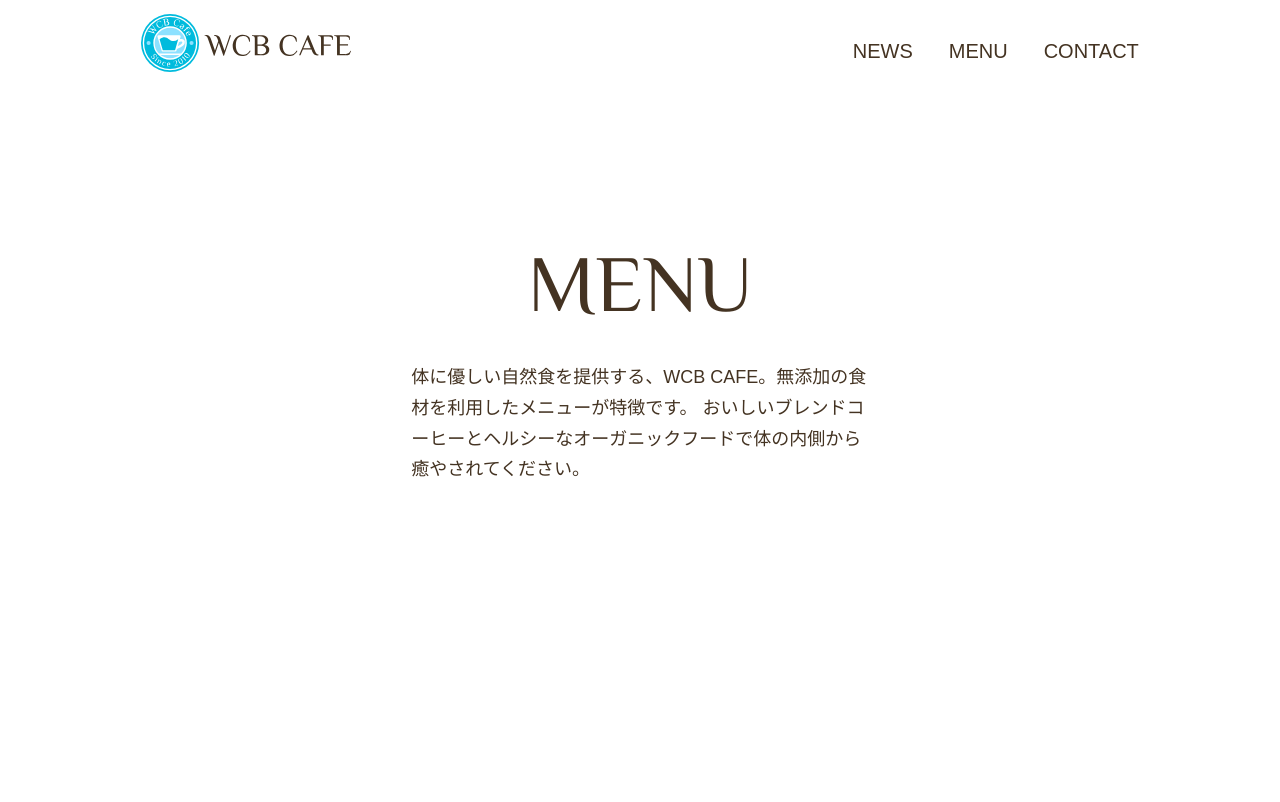
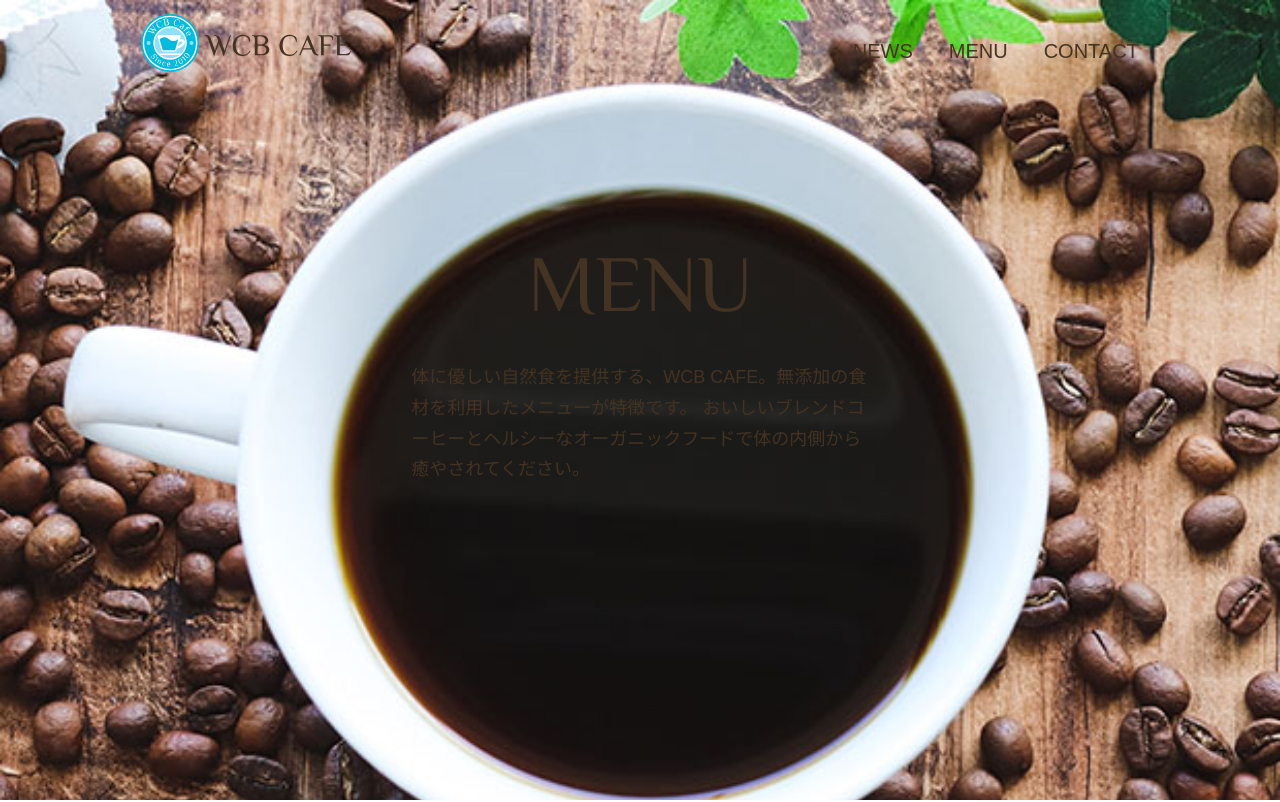
Before and after one commit to sumire-0721/sumire, a plain HTML site: page menu.html in a window 1280 px wide. Shown: the top 802 px of the page. Drawn offline with Linux system fonts and the light colour scheme; some packages are replaced by stand-ins of ours; files that its build step writes are made by us from their sources; files whose address does not match are found by name.

Commit message:
Update style.css

```diff
--- a/style.css
+++ b/style.css
@@ -191,7 +191,7 @@ aside p {
 /* MENU
 ------------------------------- */
 #menu {
-    background-image: url(../images/menu-bg.jpg);
+    background-image: url(https://github.com/sumire-0721/sumire/blob/main/menu1.jpg?raw=true);
     min-height: 100vh;
 }
 .menu-content {
```
